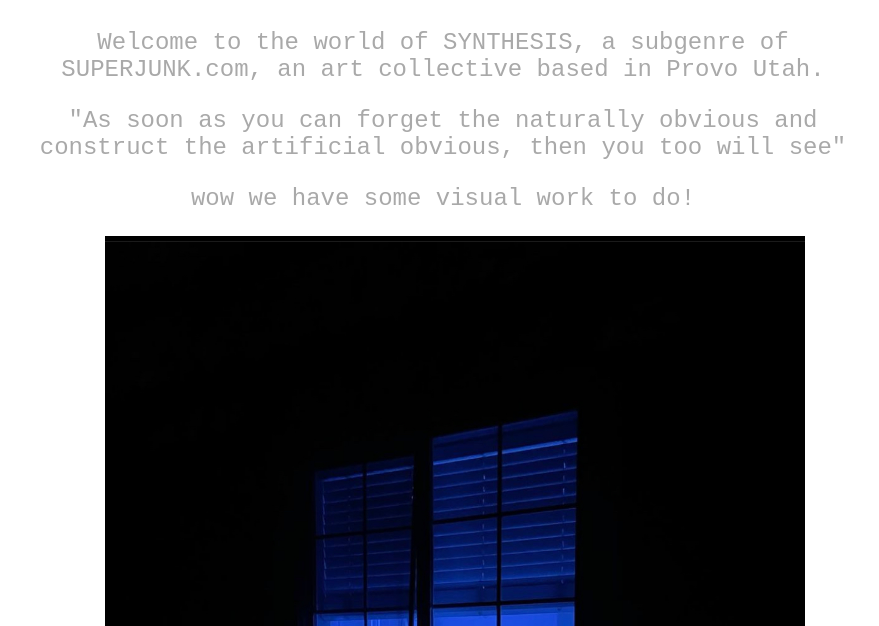
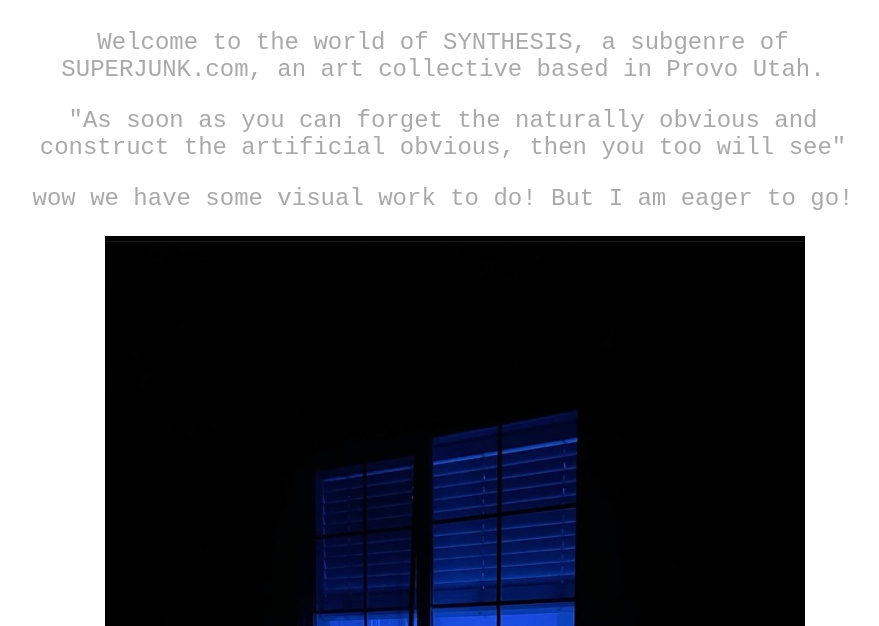
Before and after one commit to is-120-winter-2023/first-web-page-davisdial, a website: page index.html in a window 1280 px wide. Shown: the part 174-800 px from the top of the page, without its empty margins (197-1076 px from the left). Drawn offline with Linux system fonts and the light colour scheme.

Commit message:
resolved commit

```diff
--- a/index.html
+++ b/index.html
@@ -20,7 +20,7 @@
 <h2>
     <p>Welcome to the world of SYNTHESIS, a subgenre of SUPERJUNK.com, an art collective based in Provo Utah.</p>
 <p>"As soon as you can forget the naturally obvious and construct the artificial obvious, then you too will see"</p>
-<p>wow we have some visual work to do!</p>
+<p>wow we have some visual work to do! But I am eager to go!</p>
 </h2>
         <img src="ultramarine.PNG" class="img1" width="700px" alt="SUPERwoman">
         <iframe width="320" height="215"
```
